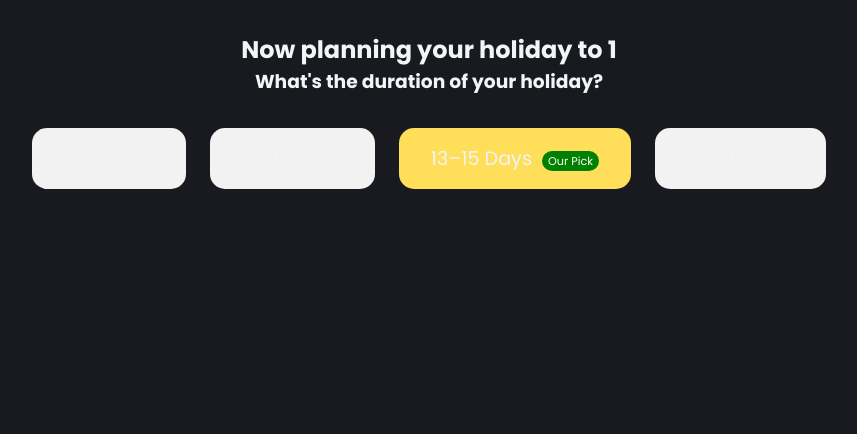
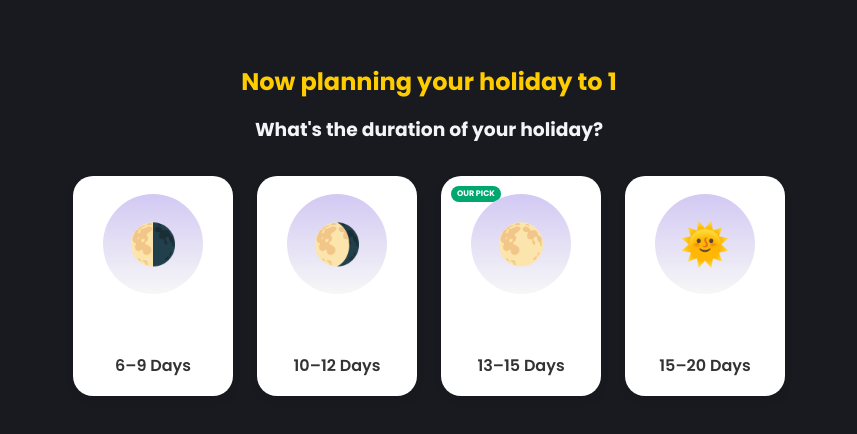
Before and after one commit to Ravish990/Destinex-A-travel-manager, a React (Vite) app in the folder frontend/: page /planner/1 in a window 1280 px wide. Shown: the top 434 px of the page, without its empty margins (211-1068 px from the left). Built offline with nearby package versions, Linux system fonts and the light colour scheme.

Commit message:
Integrated planner for user in popular destinations

```diff
--- a/frontend/index.html
+++ b/frontend/index.html
@@ -4,10 +4,13 @@
     <meta charset="UTF-8" />
     <link rel="icon" type="image/svg+xml" href="/images/logo.png" />
     <meta name="viewport" content="width=device-width, initial-scale=1.0" />
-    <title>Vite + React</title>
+
+
+    <title>Destinex</title>
   </head>
   <body>
     <div id="root"></div>
     <script type="module" src="/src/main.jsx"></script>
+
   </body>
 </html>
--- a/frontend/package.json
+++ b/frontend/package.json
@@ -17,6 +17,7 @@
     "@mui/material": "^7.1.0",
     "@tailwindcss/vite": "^4.1.7",
     "axios": "^1.9.0",
+    "leaflet": "^1.9.4",
     "lucide-react": "^0.511.0",
     "react": "^19.1.0",
     "react-dom": "^19.1.0",
--- a/frontend/src/App.jsx
+++ b/frontend/src/App.jsx
@@ -8,23 +8,22 @@
 import PlannerPage from './components/PlannerPage';
 // import PopularDestinationsIndia from './components/PopularDestinationsIndia';
 import AuthPage from './pages/AuthPage';
+import HeroSection from './components/HeroSection';
+import DestinationPage from './components/DestinationPage';//this is new i have done
 function App() {
 
   return (
-    <Router>
+   // App.js
+<Router>
+  <Routes>
+    <Route path="/" element={<Home />} />
+    <Route path="/planner/:locationId" element={<PlannerPage />} />
+    <Route path="/destination/:cityName" element={<DestinationPage />} />
+    <Route path="/login" element={<AuthPage />} />
+  </Routes>
+</Router>
 
-      <Routes>
-        <Route path='/' element={<Home />} />
-        <Route path="/" element={<PopularDestinationsIndia />} />
-        <Route path="/planner/:locationId" element={<PlannerPage />} />
-        {/* <Route path='/services' element={<Services />} />
-        <Route path='/products' element={<Products />} /> */}
 
-        {/* <Route path='/popular-destinations-india' element={<PopularDestinationsIndia />} /> */}
-        {/* Add more routes as needed */}
-        <Route path='/login' element={<AuthPage/>} />
-      </Routes>
-    </Router>
   );
 }
 
--- /dev/null
+++ b/frontend/src/components/DestinationPage.css
@@ -0,0 +1,69 @@
+/* DestinationPage.css */
+.destination-container {
+  padding: 2rem;
+  background: #111;
+  color: #fff;
+  min-height: 100vh;
+  font-family: 'Segoe UI', sans-serif;
+}
+
+.destination-container h1 {
+  font-size: 2.5rem;
+  margin-bottom: 1rem;
+}
+
+h2 {
+  margin-top: 2rem;
+  margin-bottom: 1rem;
+  color: #ffcc00;
+}
+
+.card-grid {
+  display: grid;
+  grid-template-columns: repeat(auto-fill, minmax(240px, 1fr));
+  gap: 1.5rem;
+}
+
+.card {
+  background: #222;
+  border-radius: 12px;
+  overflow: hidden;
+  box-shadow: 0 2px 12px rgba(0, 0, 0, 0.5);
+  transition: transform 0.3s ease;
+}
+
+.card:hover {
+  transform: scale(1.03);
+}
+
+.card-img {
+  width: 100%;
+  height: 160px;
+  object-fit: cover;
+}
+
+.card-content {
+  padding: 1rem;
+}
+
+.card-content h3 {
+  margin: 0.5rem 0;
+}
+
+.book-btn,
+.explore-btn {
+  background: #ffcc00;
+  color: #000;
+  padding: 0.5rem 1rem;
+  border: none;
+  margin-top: 0.5rem;
+  border-radius: 8px;
+  cursor: pointer;
+  font-weight: bold;
+  transition: background 0.3s;
+}
+
+.book-btn:hover,
+.explore-btn:hover {
+  background: #e6b800;
+}
--- /dev/null
+++ b/frontend/src/components/DestinationPage.jsx
@@ -0,0 +1,76 @@
+import React from 'react';
+import { useParams } from 'react-router-dom';
+import './DestinationPage.css';
+
+const cityData = {
+  Goa: {
+    hotels: [
+      { name: "Hotel 1 in Goa", image: "/images/hotel1.jpg", rating: 4.5, price: 2000 },
+      { name: "Hotel 2 in Goa", image: "/images/hotel2.jpg", rating: 4.0, price: 1500 }
+    ],
+    places: [
+      { name: "Beach Paradise", image: "/images/beach1.jpg" },
+      { name: "Old Fort", image: "/images/fort.jpg" }
+    ]
+  },
+  Rishikesh: {
+    hotels: [
+      { name: "River View Retreat", image: "/images/rishikesh1.jpg", rating: 4.6, price: 1800 },
+      { name: "Yoga Stay", image: "/images/rishikesh2.jpg", rating: 4.3, price: 1200 }
+    ],
+    places: [
+      { name: "Lakshman Jhula", image: "/images/lakshman.jpg" },
+      { name: "Triveni Ghat", image: "/images/triveni.jpg" }
+    ]
+  },
+  Jaipur: {
+    hotels: [
+      { name: "Hawa Mahal Inn", image: "/images/jaipur1.jpg", rating: 4.7, price: 2100 },
+      { name: "Pink City Stay", image: "/images/jaipur2.jpg", rating: 4.1, price: 1700 }
+    ],
+    places: [
+      { name: "Hawa Mahal", image: "/images/hawa.jpg" },
+      { name: "Amber Fort", image: "/images/amber.jpg" }
+    ]
+  }
+};
+
+function DestinationPage() {
+  const { cityName } = useParams();
+  const city = cityData[cityName] || { hotels: [], places: [] };
+
+  return (
+    <div className="destination-container">
+      <h1>Welcome to {cityName}</h1>
+
+      <h2>Popular Hotels</h2>
+      <div className="card-grid">
+        {city.hotels.map((hotel, index) => (
+          <div key={index} className="card">
+            <img src={hotel.image} alt={hotel.name} className="card-img" />
+            <div className="card-content">
+              <h3>{hotel.name}</h3>
+              <p>⭐ {hotel.rating} &nbsp; • ₹{hotel.price}/night</p>
+              <button className="book-btn">Book Now</button>
+            </div>
+          </div>
+        ))}
+      </div>
+
+      <h2>Famous Places</h2>
+      <div className="card-grid">
+        {city.places.map((place, index) => (
+          <div key={index} className="card">
+            <img src={place.image} alt={place.name} className="card-img" />
+            <div className="card-content">
+              <h3>{place.name}</h3>
+              <button className="explore-btn">Explore</button>
+            </div>
+          </div>
+        ))}
+      </div>
+    </div>
+  );
+}
+
+export default DestinationPage;
--- a/frontend/src/components/PlannerPage.css
+++ b/frontend/src/components/PlannerPage.css
@@ -12,18 +12,24 @@
 }
 
 .option {
-  background: #f2f2f2;
-  padding: 1rem 2rem;
-  border-radius: 15px;
+  background: #f9f9f9;
+  padding: 1.5rem 2rem;
+  border-radius: 20px;
   font-size: 1.2rem;
   cursor: pointer;
-  transition: background 0.3s;
+  transition: all 0.3s ease;
   position: relative;
+  color: #000;
+  box-shadow: 0 4px 12px rgba(0, 0, 0, 0.08);
+  min-width: 160px;
+  text-align: center;
 }
 
 .option:hover {
   background: #ffe88f;
+  transform: translateY(-4px);
 }
+
 
 .highlighted {
   background: #ffde59;
@@ -37,3 +43,154 @@
   border-radius: 10px;
   margin-left: 5px;
 }
+
+.traveller-options {
+  display: flex;
+  justify-content: center;
+  gap: 1.5rem;
+  margin-top: 2rem;
+  flex-wrap: wrap;
+}
+
+.traveller-card {
+  background: white;
+  color: black;
+  padding: 1.5rem 2rem;
+  border-radius: 15px;
+  font-size: 1.1rem;
+  cursor: pointer;
+  box-shadow: 0 4px 12px rgba(0, 0, 0, 0.1);
+  transition: transform 0.2s;
+}
+
+.traveller-card:hover {
+  transform: scale(1.05);
+}
+.results-card {
+  background: white;
+  padding: 2rem;
+  border-radius: 15px;
+  margin-top: 2rem;
+  text-align: left;
+  max-width: 600px;
+  margin-left: auto;
+  margin-right: auto;
+}
+
+.results-card ul {
+  list-style-type: disc;
+  padding-left: 1.5rem;
+  color: #333;
+}
+
+.results-card h3 {
+  color: #222;
+  margin-top: 1rem;
+}
+.selected {
+  background: #ffde59;
+  border: 2px solid #f3c400;
+  font-weight: bold;
+}
+
+.card-options {
+  display: flex;
+  justify-content: center;
+  gap: 1.5rem;
+  margin-top: 2rem;
+  flex-wrap: wrap;
+}
+
+.card-option {
+  width: 160px;
+  height: 220px;
+  background: #fff;
+  border: 2px solid transparent;
+  border-radius: 20px;
+  padding: 1rem;
+  text-align: center;
+  position: relative;
+  box-shadow: 0 4px 10px rgba(0, 0, 0, 0.06);
+  cursor: pointer;
+  transition: all 0.3s ease;
+  display: flex;
+  flex-direction: column;
+  justify-content: space-between;
+}
+
+.card-option:hover {
+  transform: translateY(-5px);
+}
+
+.card-option.selected {
+  border: 2px solid #0bb36e;
+  background: #f1fff8;
+}
+
+.card-image-circle {
+  width: 100px;
+  height: 100px;
+  background: linear-gradient(to bottom, #d2c9f3, #f7f7f7);
+  border-radius: 50%;
+  margin: 0 auto;
+  position: relative;
+}
+
+.moon-icon {
+  width: 40px;
+  height: 40px;
+  background: black;
+  border-radius: 50%;
+  position: absolute;
+  top: 30px;
+  left: 30px;
+}
+
+.card-label {
+  font-size: 1rem;
+  font-weight: 600;
+  margin-top: 1rem;
+  color: #333;
+}
+
+.badge-top-left {
+  position: absolute;
+  top: 8px;
+  left: 8px;
+  background: #00a76f;
+  color: white;
+  font-size: 0.5rem;
+  padding: 2px 6px;
+  border-radius: 20px;
+  font-weight: bold;
+}
+
+.checkmark {
+  position: absolute;
+  top: 8px;
+  right: 8px;
+  background: #00a76f;
+  color: white;
+  width: 20px;
+  height: 20px;
+  font-size: 0.9rem;
+  border-radius: 50%;
+  display: flex;
+  align-items: center;
+  justify-content: center;
+}
+.card-image-circle {
+  width: 100px;
+  height: 100px;
+  background: linear-gradient(to bottom, #d2c9f3, #f7f7f7);
+  border-radius: 50%;
+  margin: 0 auto;
+  position: relative;
+  display: flex;
+  align-items: center;
+  justify-content: center;
+}
+
+.icon {
+  font-size: 2.5rem;
+}
--- a/frontend/src/components/PlannerPage.jsx
+++ b/frontend/src/components/PlannerPage.jsx
@@ -1,20 +1,117 @@
-import React from 'react';
+import React, { useState } from 'react';
 import { useParams } from 'react-router-dom';
 import './PlannerPage.css';
 
 const PlannerPage = () => {
   const { locationId } = useParams();
+  const formattedLocation = locationId.replace(/-/g, ' ');
+
+  const [step, setStep] = useState(1); // Step 1 = duration, 2 = group, 3 = show data
+  const [duration, setDuration] = useState('');
+  const [groupType, setGroupType] = useState('');
+
+  const touristData = {
+    varanasi: {
+      places: ['Ganga Aarti', 'Kashi Vishwanath Temple', 'Sarnath'],
+      hotels: ['BrijRama Palace', 'Taj Ganges'],
+    },
+    rajasthan: {
+      places: ['Hawa Mahal', 'City Palace', 'Jaisalmer Fort'],
+      hotels: ['Umaid Bhawan Palace', 'Taj Lake Palace'],
+    },
+  };
+
+  const handleDurationClick = (value) => {
+    setDuration(value);
+    setStep(2);
+  };
+
+  const handleGroupClick = (value) => {
+    setGroupType(value);
+    setStep(3);
+  };
+
+  const data = touristData[locationId.toLowerCase()] || { places: [], hotels: [] };
 
   return (
     <div className="planner-page">
-      <h2>Now planning your holiday to {locationId.replace(/-/g, ' ')}</h2>
-      <h3>What's the duration of your holiday?</h3>
-      <div className="duration-options">
-        <div className="option">6–9 Days</div>
-        <div className="option">10–12 Days</div>
-        <div className="option highlighted">13–15 Days <span className="badge">Our Pick</span></div>
-        <div className="option">15–20 Days</div>
-      </div>
+      <h2>Now planning your holiday to {formattedLocation}</h2>
+
+     {step === 1 && (
+  <>
+    <h3>What's the duration of your holiday?</h3>
+    <div className="card-options">
+      {[
+        { label: '6–9 Days', icon: '🌗' },
+        { label: '10–12 Days', icon: '🌖' },
+        { label: '13–15 Days', icon: '🌕', ourPick: true },
+        { label: '15–20 Days', icon: '🌞' },
+      ].map(({ label, icon, ourPick }, index) => {
+        const isSelected = duration === label;
+        return (
+          <div
+            key={index}
+            className={`card-option ${isSelected ? 'selected' : ''}`}
+            onClick={() => handleDurationClick(label)}
+          >
+            {ourPick && <div className="badge-top-left">OUR PICK</div>}
+            {isSelected && <div className="checkmark">✔</div>}
+            <div className="card-image-circle">
+              <span className="icon">{icon}</span>
+            </div>
+            <div className="card-label">{label}</div>
+          </div>
+        );
+      })}
+    </div>
+  </>
+)}
+
+{step === 2 && (
+  <>
+    <h3>Who is travelling with you?</h3>
+    <div className="card-options">
+      {[
+        { label: 'Couple', icon: '❤️' },
+        { label: 'Family', icon: '👨‍👩‍👧‍👦' },
+        { label: 'Friends', icon: '🧑‍🤝‍🧑' },
+        { label: 'Solo', icon: '🧍‍♂️' },
+      ].map(({ label, icon }, i) => {
+        const isSelected = groupType === label;
+        return (
+          <div
+            key={i}
+            className={`card-option ${isSelected ? 'selected' : ''}`}
+            onClick={() => handleGroupClick(label)}
+          >
+            {isSelected && <div className="checkmark">✔</div>}
+            <div className="card-image-circle">
+              <span className="icon">{icon}</span>
+            </div>
+            <div className="card-label">{label}</div>
+          </div>
+        );
+      })}
+    </div>
+  </>
+)}
+
+      {step === 3 && (
+        <div className="results-card">
+          <h3>Top Tourist Places in {formattedLocation}</h3>
+          <ul>
+            {data.places.map((place, idx) => (
+              <li key={idx}>{place}</li>
+            ))}
+          </ul>
+          <h3>Recommended Hotels</h3>
+          <ul>
+            {data.hotels.map((hotel, idx) => (
+              <li key={idx}>{hotel}</li>
+            ))}
+          </ul>
+        </div>
+      )}
     </div>
   );
 };
```
Also changed, not shown: frontend/src/components/PopularDestinationsIndia.css (+24 -0 lines), frontend/src/components/PopularLoc.jsx (+14 -2 lines), 1 other file (tests, documents, lock files or other folders).
